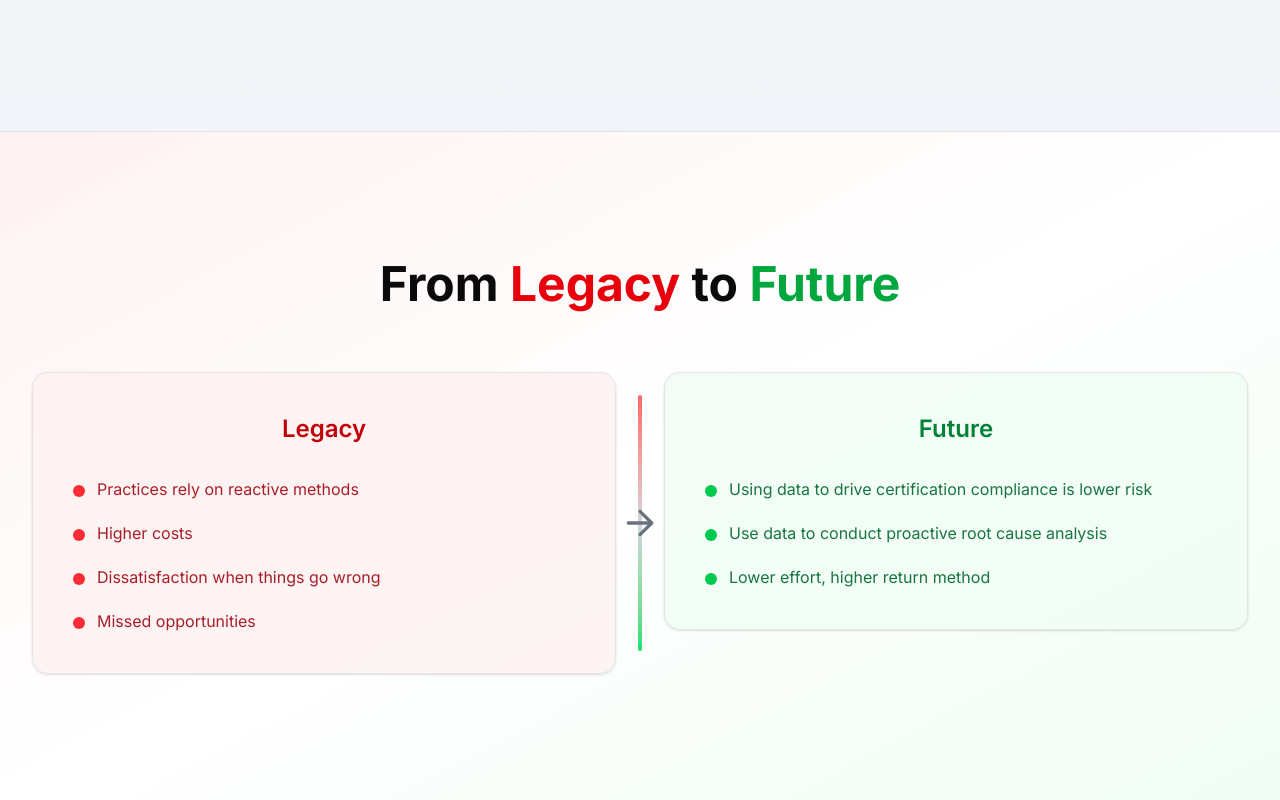
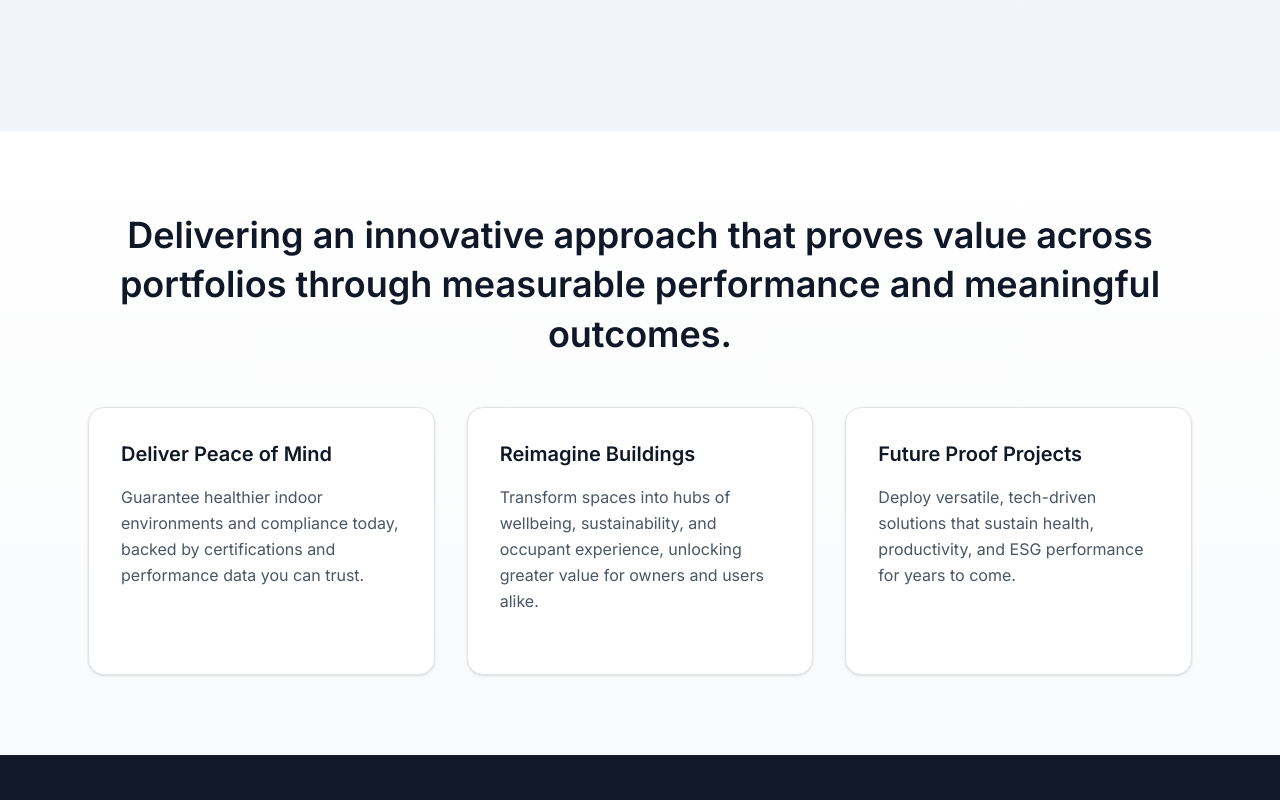
Before and after one commit to godlikeanyone/Functions-Website, a Next.js app: page /about in a window 1280 px wide. Shown: the part 3060-3860 px from the top of the page. Built offline with nearby package versions, Linux system fonts and the light colour scheme.

Commit message:
Update page.tsx

```diff
--- a/app/about/page.tsx
+++ b/app/about/page.tsx
@@ -2,7 +2,7 @@
 
 import { Button } from "@/components/ui/button"
 import { StatsBand } from "@/components/stats-band"
-import { ArrowRight, Target, Users, Globe, Award } from "lucide-react"
+import { Target, Users, Globe, Award } from "lucide-react"
 import { useEffect, useState } from "react"
 import { motion } from "framer-motion"
 
@@ -413,90 +413,6 @@ export default function AboutPage() {
         </div>
       </section>
 
-      {/* Legacy vs Future Section */}
-      <section className="py-32 bg-gradient-to-br from-red-50 via-white to-green-50 border-t border-border relative overflow-hidden">
-        <div className="max-w-7xl mx-auto px-6 lg:px-8">
-          <motion.h2
-            initial={{ opacity: 0, y: 20 }}
-            whileInView={{ opacity: 1, y: 0 }}
-            viewport={{ once: true, amount: 0.3 }}
-            transition={{ duration: 0.6 }}
-            className="text-4xl md:text-5xl font-bold text-center mb-16"
-          >
-            From <span className="text-red-600">Legacy</span> to <span className="text-green-600">Future</span>
-          </motion.h2>
-
-          <div className="grid md:grid-cols-2 gap-12 items-start relative">
-            {/* Legacy Side */}
-            <motion.div
-              initial={{ opacity: 0, x: -50 }}
-              whileInView={{ opacity: 1, x: 0 }}
-              viewport={{ once: true }}
-              transition={{ duration: 0.6 }}
-              className="bg-red-50/80 border border-red-100 rounded-2xl shadow-sm hover:shadow-md p-10 relative z-10"
-            >
-              <h3 className="text-2xl font-semibold text-red-700 mb-8 text-center">Legacy</h3>
-              <ul className="space-y-5 text-red-800/90">
-                <li className="flex items-start gap-3">
-                  <span className="w-3 h-3 bg-red-500 rounded-full mt-2 flex-shrink-0"></span>
-                  <span>Practices rely on reactive methods</span>
-                </li>
-                <li className="flex items-start gap-3">
-                  <span className="w-3 h-3 bg-red-500 rounded-full mt-2 flex-shrink-0"></span>
-                  <span>Higher costs</span>
-                </li>
-                <li className="flex items-start gap-3">
-                  <span className="w-3 h-3 bg-red-500 rounded-full mt-2 flex-shrink-0"></span>
-                  <span>Dissatisfaction when things go wrong</span>
-                </li>
-                <li className="flex items-start gap-3">
-                  <span className="w-3 h-3 bg-red-500 rounded-full mt-2 flex-shrink-0"></span>
-                  <span>Missed opportunities</span>
-                </li>
-              </ul>
-            </motion.div>
-
-            {/* Arrow Transition (Center line for larger screens) */}
-            <div className="hidden md:flex absolute inset-0 justify-center items-center pointer-events-none">
-              <motion.div
-                initial={{ opacity: 0, scale: 0.8 }}
-                whileInView={{ opacity: 1, scale: 1 }}
-                transition={{ delay: 0.3, duration: 0.6 }}
-                className="flex items-center justify-center"
-              >
-                <div className="w-1 h-64 bg-gradient-to-b from-red-400 via-gray-300 to-green-400 rounded-full"></div>
-                <ArrowRight className="absolute text-gray-500 w-10 h-10" />
-              </motion.div>
-            </div>
-
-            {/* Future Side */}
-            <motion.div
-              initial={{ opacity: 0, x: 50 }}
-              whileInView={{ opacity: 1, x: 0 }}
-              viewport={{ once: true }}
-              transition={{ duration: 0.6 }}
-              className="bg-green-50/80 border border-green-100 rounded-2xl shadow-sm hover:shadow-md p-10 relative z-10"
-            >
-              <h3 className="text-2xl font-semibold text-green-700 mb-8 text-center">Future</h3>
-              <ul className="space-y-5 text-green-800/90">
-                <li className="flex items-start gap-3">
-                  <span className="w-3 h-3 bg-green-500 rounded-full mt-2 flex-shrink-0"></span>
-                  <span>Using data to drive certification compliance is lower risk</span>
-                </li>
-                <li className="flex items-start gap-3">
-                  <span className="w-3 h-3 bg-green-500 rounded-full mt-2 flex-shrink-0"></span>
-                  <span>Use data to conduct proactive root cause analysis</span>
-                </li>
-                <li className="flex items-start gap-3">
-                  <span className="w-3 h-3 bg-green-500 rounded-full mt-2 flex-shrink-0"></span>
-                  <span>Lower effort, higher return method</span>
-                </li>
-              </ul>
-            </motion.div>
-          </div>
-        </div>
-      </section>
-
       {/* InnovationApproach Section */}
       <section className="py-20 bg-gradient-to-b from-white to-gray-50 overflow-hidden">
         <div className="max-w-6xl mx-auto text-center px-6">
```
